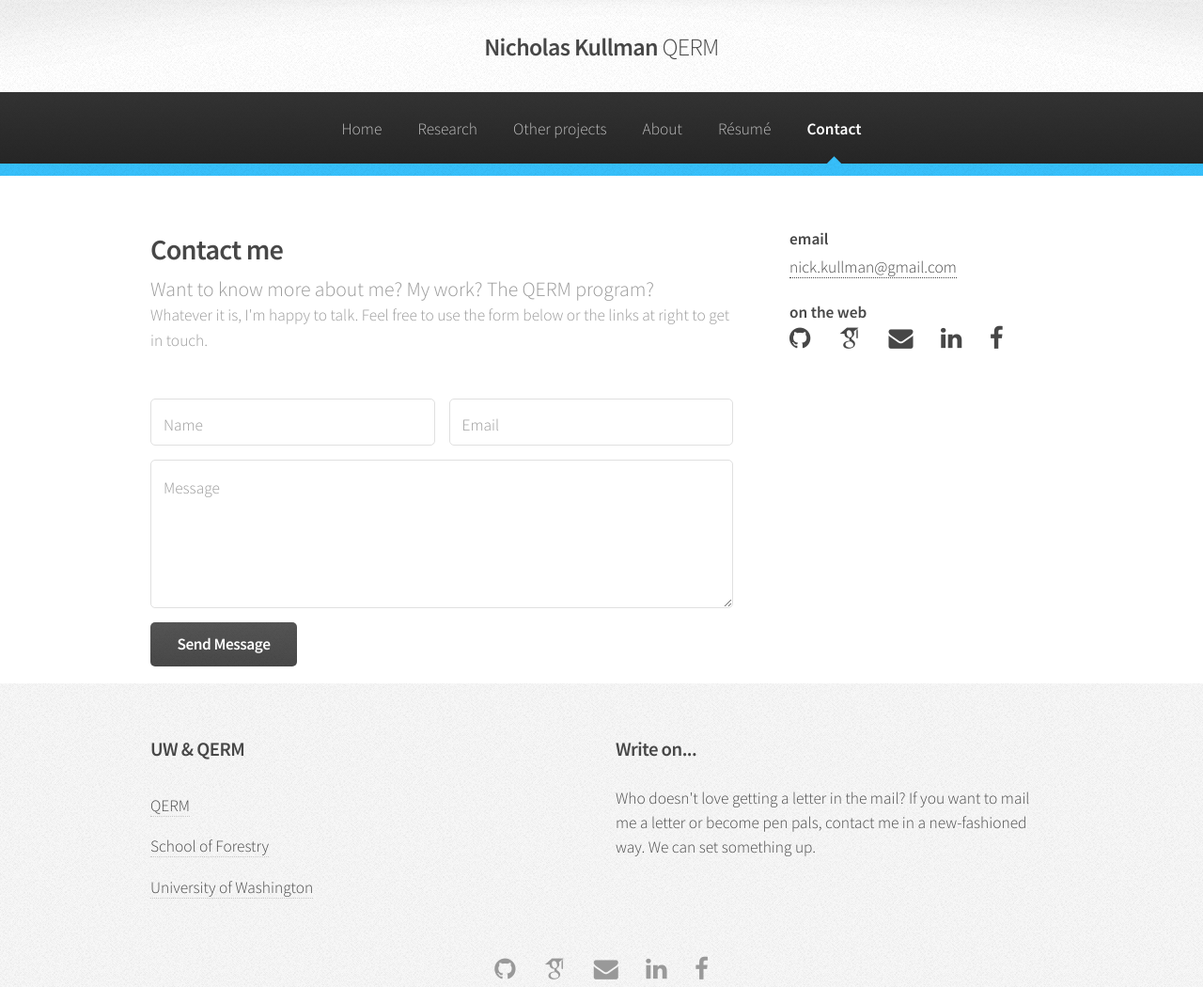
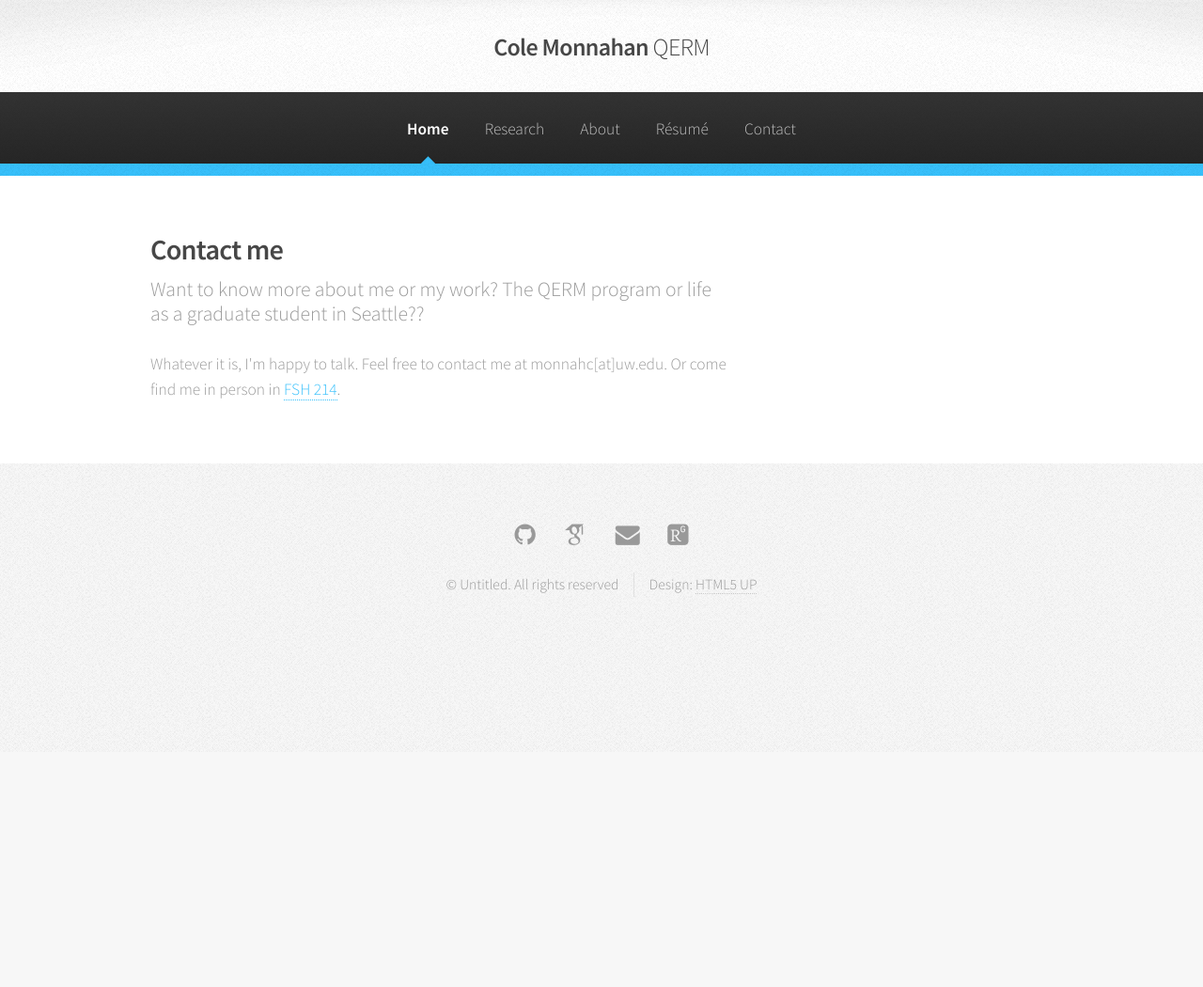
Before and after one commit to colemonnahan/colemonnahan.github.io, a plain HTML site: page contact.html in a window 1280 px wide. Shown: the top 1050 px of the page at 94% size. After the commit the page ends 800 px from the top, so only its background shows below. Drawn offline with Linux system fonts and the light colour scheme; files whose address does not match are found by name.

Commit message:
Update contact page

```diff
--- a/contact.html
+++ b/contact.html
@@ -6,62 +6,41 @@
   -->
 <html>
   <head>
-    <title>N Kullman | Contact</title>
+    <title>C. Monnahan | Home</title>
     <meta charset="utf-8" />
     <meta name="viewport" content="width=device-width, initial-scale=1" />
-    <meta name="description" content="Want to know more about me? My work? The QERM program? Whatever it is, I'm happy to talk">
-    <!--[if lte IE 8]><script src="assets/js/ie/html5shiv.js"></script><![endif]-->
+    <meta name="description" content="Welcome! Learn more about me, my optimization research in QERM, my side projects in data visualization, and what I'm working on with the Uptown Alliance">
     <link rel="stylesheet" href="assets/fonts/academicons.css" />
     <link rel="stylesheet" href="assets/css/main.css" />
-    <!--[if lte IE 8]><link rel="stylesheet" href="assets/css/ie8.css" /><![endif]-->
-    <!--[if lte IE 9]><link rel="stylesheet" href="assets/css/ie9.css" /><![endif]-->
-    <script>
-      (function(i,s,o,g,r,a,m){i['GoogleAnalyticsObject']=r;i[r]=i[r]||function(){
-      (i[r].q=i[r].q||[]).push(arguments)},i[r].l=1*new Date();a=s.createElement(o),
-      m=s.getElementsByTagName(o)[0];a.async=1;a.src=g;m.parentNode.insertBefore(a,m)
-      })(window,document,'script','//www.google-analytics.com/analytics.js','ga');
-
-      ga('create', 'UA-67398705-2', 'auto');
-      ga('send', 'pageview');
-
-    </script>
+    <link rel="stylesheet" href="assets/academicons-1.6.0/css/academicons.css"/>
   </head>
   <body>
     <div id="page-wrapper">
-
       <!-- Header -->
       <div id="header">
-
 	<!-- Logo -->
-	<h1><a href="index.html" id="logo">Nicholas Kullman <em>QERM</em></a></h1>
-
+	<h1><a href="index.html" id="logo">Cole Monnahan  <em>QERM</em></a></h1>
 	<!-- Nav -->
 	<nav id="nav">
 	  <ul>
-	    <li><a href="index.html">Home</a></li>
+	    <li class="current"><a href="index.html">Home</a></li>
 	    <li>
 	      <a href="research.html">Research</a>
 	      <ul>
-		<li><a href="research.html">Climate change and the Deschutes NF</a></li>
-		<li><a href="research.html#alpha-delta">Multi-objective optimization</a></li>
-	      </ul>
-	    </li>
-	    <li>
-	      <a href="projects.html">Other projects</a>
-	      <ul>
-		<li><a href="projects.html#VaccineEfficacy">Vaccine efficacy</a></li>
-		<li><a href="projects.html#FremontBikeViz">Fremont bike data</a></li>
-		<li><a href="projects.html#FlatRunRoute">Run-route optimization</a></li>
-		<li><a href="projects.html">All...</a></li>
+	      	<li><a href="research.html#bluewhales">Assessing blue
+	      	whale recovery</a></li>
+	      	<li><a href="research.html#ss3sim">Simulating fisheries assessments</a></li>
+		<li><a href="research.html#gradmcmc">Efficient Bayesian
+		algorithms</a></li>
 	      </ul>
 	    </li>
 	    <li><a href="about.html">About</a></li>
-	    <li><a href="NKullman_Resume.pdf">Résumé</a></li>
-	    <li class="current"><a href="contact.html">Contact</a></li>
+	    <li><a href="ColeMonnahan_Resume.pdf">Résumé</a></li>
+	    <li><a href="contact.html">Contact</a></li>
 	  </ul>
 	</nav>
+      </div>
 
-      </div>
 
       <!-- Main -->
       <section class="wrapper style1">
@@ -75,35 +54,18 @@
 		<article>
 		  <header>
 		    <h2>Contact me</h2>
-		    <p>Want to know more about me? My work? The QERM program?<br>
+		    <p>Want to know more about me or my work? The QERM
+		      program or life as a graduate student in Seattle??
+		      <br><br>
 		      <span style="font-size:0.8em;">
-			Whatever it is, I'm happy to talk. Feel free to use the form below or the links at right to get in touch.
+			Whatever it is, I'm happy to talk. Feel free to
+			contact me at monnahc[at]uw.edu. Or come find me in
+			person
+			in <a href="https://www.google.com/maps/place/Fishery+Science+Building+(FSH)">FSH
+			214</a>.
 		      </span>
 		    </p>
 		  </header>
-
-		  <form action="http://formspree.io/nick.kullman@gmail.com" method="post">
-		    <div class="row 50%">
-		      <div class="6u 12u(mobilep)">
-			<input type="text" name="name" id="name" placeholder="Name">
-		      </div>
-		      <div class="6u 12u(mobilep)">
-			<input type="email" name="email" id="email" placeholder="Email">
-		      </div>
-		    </div>
-		    <div class="row 50%">
-		      <div class="12u">
-			<textarea name="message" id="message" placeholder="Message" rows="5"></textarea>
-		      </div>
-		    </div>
-		    <div class="row 50%">
-		      <div class="12u">
-			<ul class="actions">
-			  <li><input type="submit" class="button alt" value="Send Message"></li>
-			</ul>
-		      </div>
-		    </div>
-		  </form>
 
 		</article>
 
@@ -112,70 +74,28 @@
 	    <div class="4u 12u(narrower)">
 	      <div id="sidebar">
 
-		<!-- Sidebar -->
-
-		<section>
-		  <h4>email<br>
-		    <a href="mailto:nick.kullman@gmail.com"><em>nick.kullman@gmail.com</em></a></h4>
-		</section>
-		<section>
-		  <h4>on the web<br>
-		    <ul class="icons">
-		      <li><a href="https://github.com/nkullman" class="icon fa-github"><span class="label">GitHub</span></a></li>
-		      <li><a href="https://scholar.google.com/citations?hl=en&user=zZxM6YIAAAAJ" class="icon"><i class="ai ai-google-scholar"></i></a></li>
-		      <li><a href="mailto:nick.kullman@gmail.com" class="icon fa-envelope"><span class="label">eMail</span></a></li>
-		      <li><a href="https://www.linkedin.com/pub/nick-kullman/36/110/164" class="icon fa-linkedin"><span class="label">LinkedIn</span></a></li>
-		      <li><a href="https://www.facebook.com/nick.kullman.7" class="icon fa-facebook"><span class="label">Facebook</span></a></li>
-		  </ul></h4>
-		</section>
-
 	      </div>
 	    </div>
 	  </div>
 	</div>
       </section>
-
       <!-- Footer -->
       <div id="footer">
-	<div class="container">
-	  <div class="row">
-	    <section class="3u 6u(narrower) 12u$(mobilep)">
-	      <h3>UW & QERM</h3>
-	      <ul class="links">
-		<li><a href="http://depts.washington.edu/qerm/">QERM</a></li>
-		<li><a href="http://faculty.washington.edu/toths/course.shtml">School of Forestry</a></li>
-		<li><a href="http://www.washington.edu/">University of Washington</a></li>
-
-	      </ul>
-	    </section>
-	    <section class="3u 6u$(narrower) 12u$(mobilep)">
-
-	    </section>
-	    <section class="6u 12u(narrower)">
-	      <h3>Write on...</h3>
-	      <p> Who doesn't love getting a letter in the mail?
-		If you want to mail me a letter or become pen pals, contact me in a new-fashioned way.
-		We can set something up.</p>
-	    </section>
-	  </div>
-	</div>
-
 	<!-- Icons -->
 	<ul class="icons">
-	  <li><a href="https://github.com/nkullman" class="icon fa-github"><span class="label">GitHub</span></a></li>
-	  <li><a href="https://scholar.google.com/citations?hl=en&user=zZxM6YIAAAAJ" class="icon"><i class="ai ai-google-scholar"></i></a></li>
-	  <li><a href="mailto:nick.kullman@gmail.com" class="icon fa-envelope"><span class="label">eMail</span></a></li>
-	  <li><a href="https://www.linkedin.com/pub/nick-kullman/36/110/164" class="icon fa-linkedin"><span class="label">LinkedIn</span></a></li>
-	  <li><a href="https://www.facebook.com/nick.kullman.7" class="icon fa-facebook"><span class="label">Facebook</span></a></li>
+	  <li><a href="https://github.com/colemonnahan" class="icon fa-github"><span class="label">GitHub</span></a></li>
+	  <li><a href="https://scholar.google.com/citations?user=sNxj4XMAAAAJ&hl=en" class="icon"><i class="ai ai-google-scholar"></i></a></li>
+	  <li><a href="mailto:monnahc@uw.edu" class="icon fa-envelope"><span class="label">eMail</span></a></li>
+	  <!-- Got the RG icon from here: http://jpswalsh.github.io/academicons/ -->
+	  <li><a href="https://www.researchgate.net/profile/Cole_Monnahan" class="ai ai-researchgate-square"><span class="label"></span></a></li>
 	</ul>
-
 	<!-- Copyright -->
 	<div class="copyright">
 	  <ul class="menu">
 	    <li>&copy; Untitled. All rights reserved</li><li>Design: <a href="http://html5up.net">HTML5 UP</a></li>
 	  </ul>
 	</div>
-
+      </div>
     </div>
 
     <!-- Scripts -->
```
Lines whose indentation alone changed are shown as unchanged.
